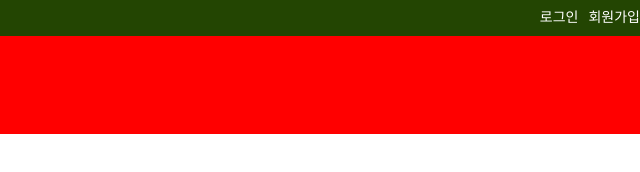
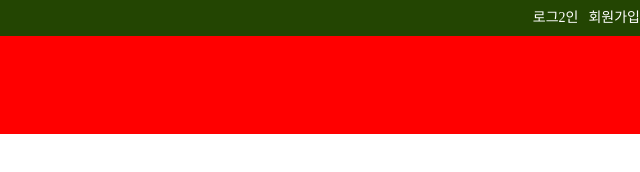
Before and after one commit to aptakqmf12/publishing_portfolio, a plain HTML site: page index.html in a window 1280 px wide. Shown: the full height of the page, 640-1280 px from the left. Drawn offline with nearby package versions, Linux system fonts and the light colour scheme.

Commit message:
커밋 테스트

```diff
--- a/index.html
+++ b/index.html
@@ -22,7 +22,7 @@
         <div class="header__top">
             <div class="wrap">
                 <ul class="header__top--login">
-                    <li>로그인</li>
+                    <li>로그2인</li>
                     <li>회원가입</li>
                 </ul>
             </div>
```
